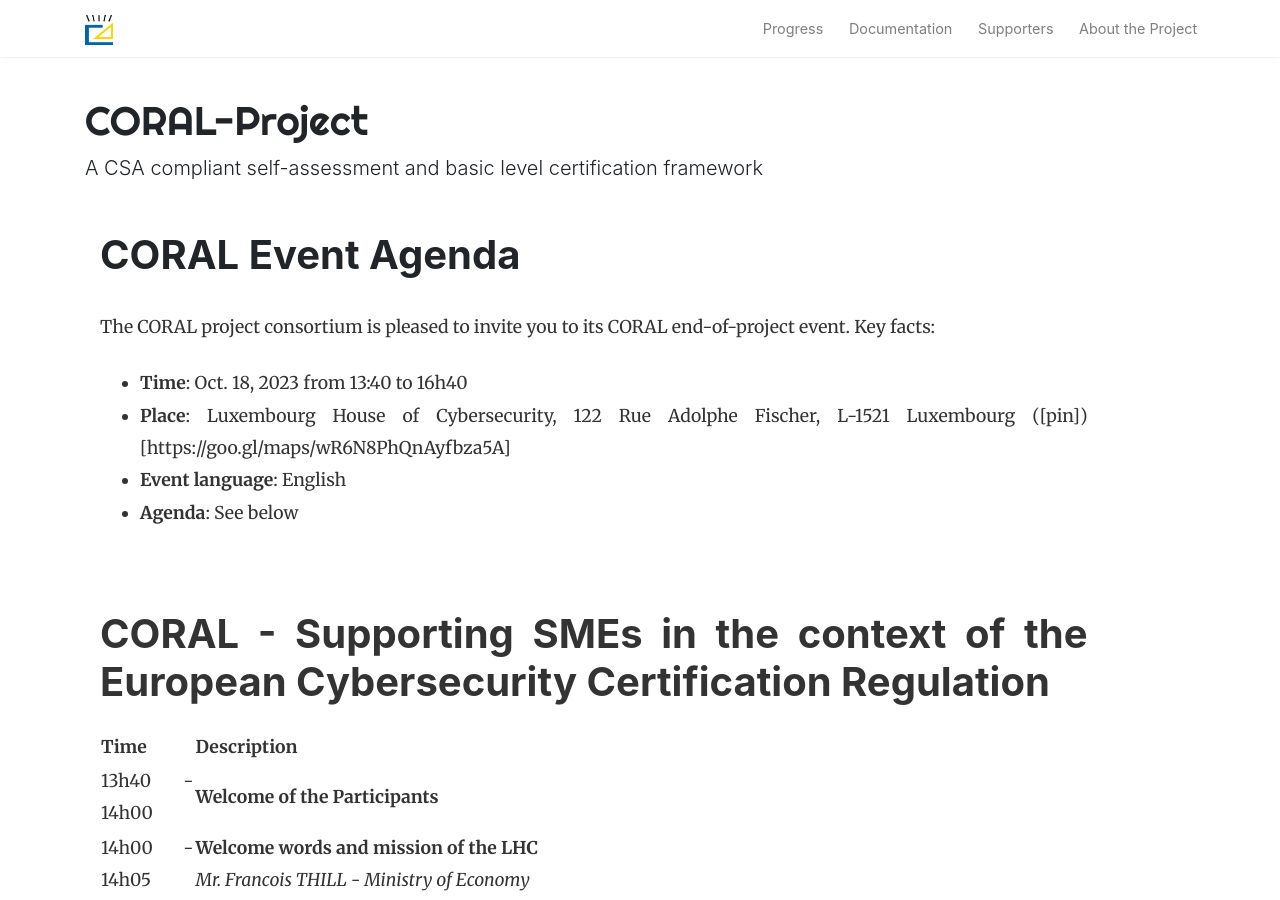
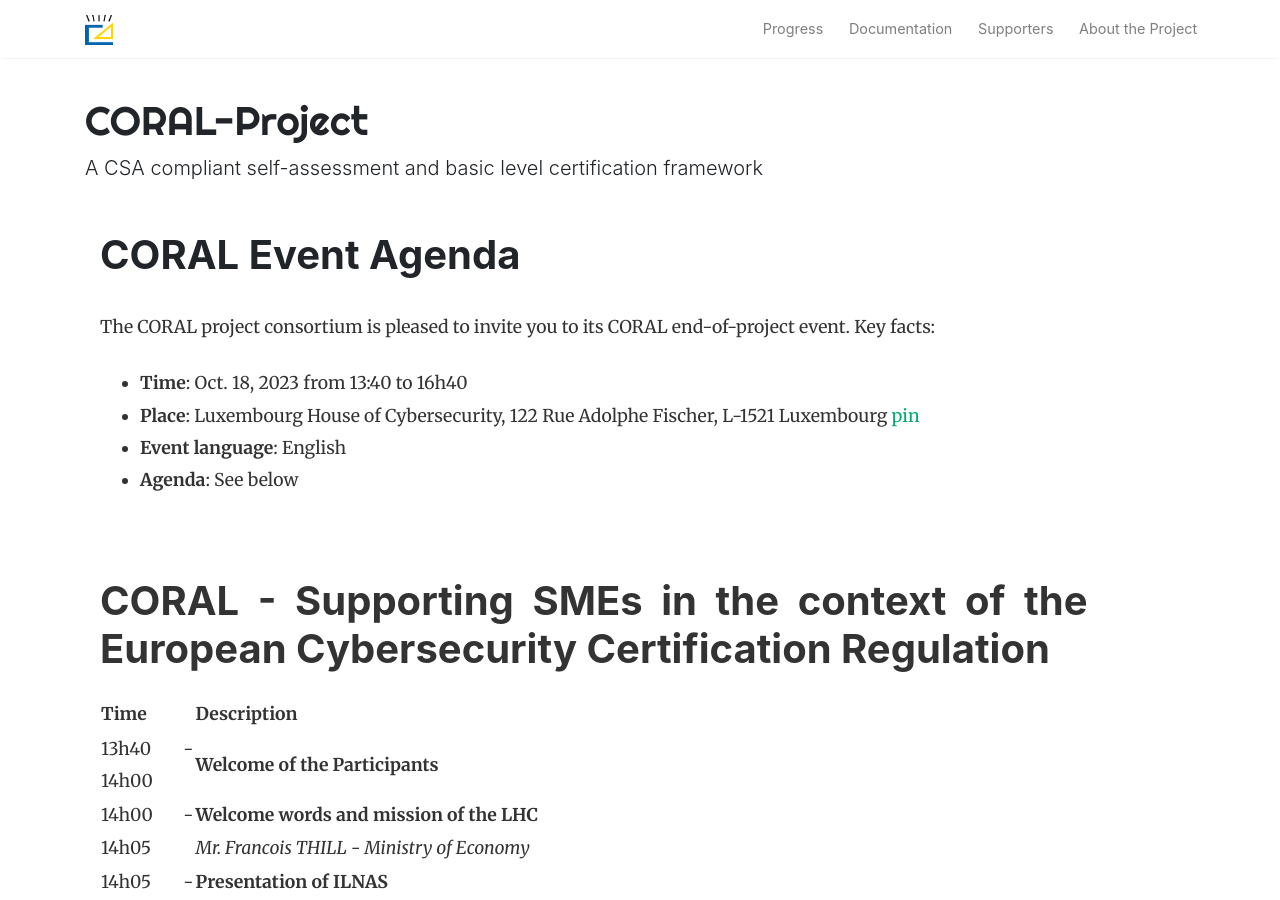
Before and after one commit to NC3-LU/coral-project, a Jekyll site: the page built from _posts/2023-09-01-CORAL-event-agenda.markdown, in a window 1280 px wide and 900 px high. Built offline with Jekyll 4.4.1, drawn with Linux system fonts in a browser that asks for light colours; nearby versions of some CDN libraries.

Commit message:
Update 2023-09-01-CORAL-event-agenda.markdown

```diff
--- a/_posts/2023-09-01-CORAL-event-agenda.markdown
+++ b/_posts/2023-09-01-CORAL-event-agenda.markdown
@@ -11,7 +11,7 @@
 
 The CORAL project consortium is pleased to invite you to its CORAL end-of-project event. Key facts:
 * **Time**: Oct. 18, 2023 from 13:40 to 16h40
-* **Place**: 	Luxembourg House of Cybersecurity, 122 Rue Adolphe Fischer, L-1521 Luxembourg ([pin])[https://goo.gl/maps/wR6N8PhQnAyfbza5A]
+* **Place**: 	Luxembourg House of Cybersecurity, 122 Rue Adolphe Fischer, L-1521 Luxembourg [pin](https://goo.gl/maps/wR6N8PhQnAyfbza5A)
 * **Event language**: English
 * **Agenda**: See below
 
```
